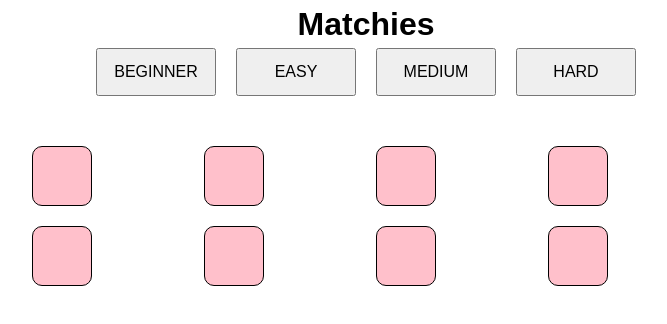
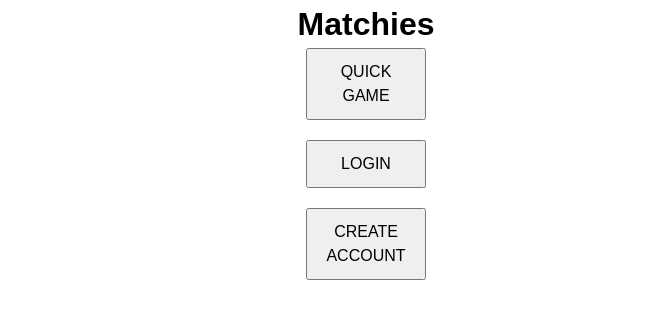
Before and after one commit to dottibug/matchies, a React (Create React App) app: page / in a window 1280 px wide. Shown: the top 324 px of the page, without its empty margins (274-941 px from the left). Built offline with nearby package versions, Linux system fonts and the light colour scheme.

Commit message:
handle "quick game" selection on homepage

```diff
--- a/src/App.js
+++ b/src/App.js
@@ -1,32 +1,22 @@
 import styles from './app.module.css';
 import { useState, useEffect } from 'react';
 import { shuffleCards } from './helpers/shuffleCards';
-import Levels from './components/levels/levels';
 import Cards from './components/cards/cards';
+import Home from './components/home/home';
+import GameSettings from './components/gameSettings/gameSettings';
 
 /*
 TODO
 • TS
 */
 
-// 8, 12, 16, 20, 24, 32, 36
-const levelsArray = [
-  { name: 'beginner', cards: 8 }, // 4 pairs - 2 rows of 4
-  { name: 'easy', cards: 12 }, // 6 pairs - 3 rows of 4
-  { name: 'medium', cards: 16 }, // 8 pairs - 4 rows of 4
-  { name: 'hard', cards: 24 }, // 12 pairs - 6 rows of 4
-];
-
-const levels = {
-  beginner: 8,
-  easy: 12,
-  medium: 16,
-  hard: 24,
-};
-
 export default function App() {
   // STATE
-  const [level, setLevel] = useState(levels.beginner);
+  const [gameSettings, setGameSettings] = useState(null);
+  const [startGame, setStartGame] = useState(false);
+
+  const [level, setLevel] = useState(null);
+  const [deck, setDeck] = useState(null);
   const [cards, setCards] = useState([]);
 
   // EFFECTS
@@ -49,16 +39,35 @@ export default function App() {
     setCards(shuffledDeck);
   }, [level]);
 
+  // HANDLERS
+  const handleStartGame = () => {
+    setGameSettings(false);
+    setStartGame(true);
+  };
+
   return (
     <div className={styles['app']}>
       {/* TITLE */}
       <h1>Matchies</h1>
 
-      {/* LEVEL BUTTONS */}
-      <Levels setLevel={setLevel} />
+      {/* HOME */}
+      {!startGame && !gameSettings && <Home setGameSettings={setGameSettings} />}
 
-      {/* CARDS */}
-      {cards.length && <Cards cards={cards} setCards={setCards} />}
+      {/* GAME SETTINGS */}
+      {gameSettings && (
+        <GameSettings
+          level={level}
+          setLevel={setLevel}
+          deck={deck}
+          setDeck={setDeck}
+          handleStartGame={handleStartGame}
+        />
+      )}
+
+      {/* GAME */}
+      {startGame && cards.length && (
+        <Cards deck={deck} cards={cards} setCards={setCards} />
+      )}
     </div>
   );
 }
--- a/src/components/cards/cards.js
+++ b/src/components/cards/cards.js
@@ -2,7 +2,7 @@ import styles from './cards.module.css';
 import { useState, useEffect } from 'react';
 import { useCheckForMatch } from '../../hooks/useCheckForMatch';
 
-export default function Cards({ cards, setCards }) {
+export default function Cards({ deck, cards, setCards }) {
   // STATE
   const [flippedCards, setFlippedCards] = useState([]);
   const [win, setWin] = useState(false);
@@ -43,7 +43,9 @@ export default function Cards({ cards, setCards }) {
           <button
             key={`${card.name}-${i}`}
             className={styles['card']}
-            style={{ backgroundColor: card.matched || card.flipped ? 'white' : 'pink' }}
+            style={{
+              backgroundColor: card.matched || card.flipped ? 'white' : deck,
+            }}
             onClick={handleClickCard}
             data-card-name={card.name}
             data-card-index={i}
--- /dev/null
+++ b/src/components/decks/decks.js
@@ -0,0 +1,35 @@
+import styles from './decks.module.css';
+import Button from '../ui/button';
+
+const tempDeckOptions = [
+  { name: 'pink' },
+  { name: 'cornflowerblue' },
+  { name: 'mediumseagreen' },
+  { name: 'mediumpurple' },
+  { name: 'lemonchiffon' },
+  { name: 'coral' },
+];
+
+export default function Decks({ deck, setDeck }) {
+  // HANDLERS
+  const handleClickDeckOption = (e) => setDeck(e.target.value);
+
+  //   STYLE
+  const tempDeckStyle = (option) => {
+    return { border: deck === option.name ? '2px solid black' : 'none' };
+  };
+
+  return (
+    <div className={styles['deck-options']}>
+      {tempDeckOptions.map((option) => (
+        <Button
+          onClick={handleClickDeckOption}
+          key={option.name}
+          value={option.name}
+          style={tempDeckStyle(option)}>
+          {option.name}
+        </Button>
+      ))}
+    </div>
+  );
+}
--- /dev/null
+++ b/src/components/decks/decks.module.css
@@ -0,0 +1,4 @@
+.deck-options {
+    display: inline-flex;
+    gap: 2rem;
+}
--- /dev/null
+++ b/src/components/gameSettings/gameSettings.js
@@ -0,0 +1,29 @@
+import styles from './gameSettings.module.css';
+import Levels from '../levels/levels';
+import Decks from '../decks/decks';
+import Button from '../ui/button';
+
+export default function GameSettings({
+  level,
+  setLevel,
+  deck,
+  setDeck,
+  handleStartGame,
+}) {
+  // HELPERS
+  const levelIsSelected = Boolean(level);
+  const deckIsSelected = Boolean(deck);
+
+  return (
+    <div className={styles['game-settings']}>
+      <Levels level={level} setLevel={setLevel} />
+      <Decks deck={deck} setDeck={setDeck} />
+
+      <Button
+        onClick={handleStartGame}
+        disabled={levelIsSelected && deckIsSelected ? false : true}>
+        Start Game
+      </Button>
+    </div>
+  );
+}
--- /dev/null
+++ b/src/components/gameSettings/gameSettings.module.css
@@ -0,0 +1,5 @@
+.game-settings {
+    display: flex;
+    flex-direction: column;
+    gap: 2rem;
+}
--- /dev/null
+++ b/src/components/home/home.js
@@ -0,0 +1,21 @@
+import Button from '../ui/button';
+import styles from './home.module.css';
+
+export default function Home({ setGameSettings }) {
+  // HANDLERS
+  const handleClickQuickGame = () => {
+    console.log('-- quick game');
+    setGameSettings(true);
+  };
+
+  const handleClickLogin = () => console.log('-- login');
+  const handleClickCreateAccount = () => console.log('-- create account');
+
+  return (
+    <div className={styles['user-options']}>
+      <Button onClick={handleClickQuickGame}>Quick Game</Button>
+      <Button onClick={handleClickLogin}>Login</Button>
+      <Button onClick={handleClickCreateAccount}>Create Account</Button>
+    </div>
+  );
+}
--- /dev/null
+++ b/src/components/home/home.module.css
@@ -0,0 +1,5 @@
+.user-options {
+    display: flex;
+    flex-direction: column;
+    gap: 2rem;
+}
--- a/src/components/levels/levels.js
+++ b/src/components/levels/levels.js
@@ -1,4 +1,5 @@
 import styles from './levels.module.css';
+import Button from '../ui/button';
 
 // 8, 12, 16, 20, 24, 32, 36
 const levelsArray = [
@@ -15,20 +16,27 @@ const levels = {
   hard: 24,
 };
 
-export default function Levels({ setLevel }) {
+export default function Levels({ level, setLevel }) {
   // HANDLERS
   const handleClickLevel = (e) => setLevel(levels[e.target.value]);
 
+  // STYLE
+  const tempLevelStyle = (lvl) => {
+    return {
+      border: level === lvl.cards ? '2px solid black' : 'none',
+    };
+  };
+
   return (
     <div className={styles['level-buttons']}>
-      {levelsArray.map((level) => (
-        <button
-          className={styles['btn-level']}
+      {levelsArray.map((lvl) => (
+        <Button
           onClick={handleClickLevel}
-          key={level.name}
-          value={level.name}>
-          {level.name}
-        </button>
+          key={lvl.name}
+          value={lvl.name}
+          style={tempLevelStyle(lvl)}>
+          {lvl.name}
+        </Button>
       ))}
     </div>
   );
--- /dev/null
+++ b/src/components/ui/button.js
@@ -0,0 +1,14 @@
+import styles from './button.module.css';
+
+export default function Button({ onClick, value, disabled = false, style, children }) {
+  return (
+    <button
+      className={styles['button']}
+      onClick={onClick}
+      value={value}
+      disabled={disabled}
+      style={style}>
+      {children}
+    </button>
+  );
+}
--- /dev/null
+++ b/src/components/ui/button.module.css
@@ -0,0 +1,6 @@
+.button {
+    padding: 1rem;
+    width: 12rem;
+    text-transform: uppercase;
+    font-size: 1.6rem;
+}
```
